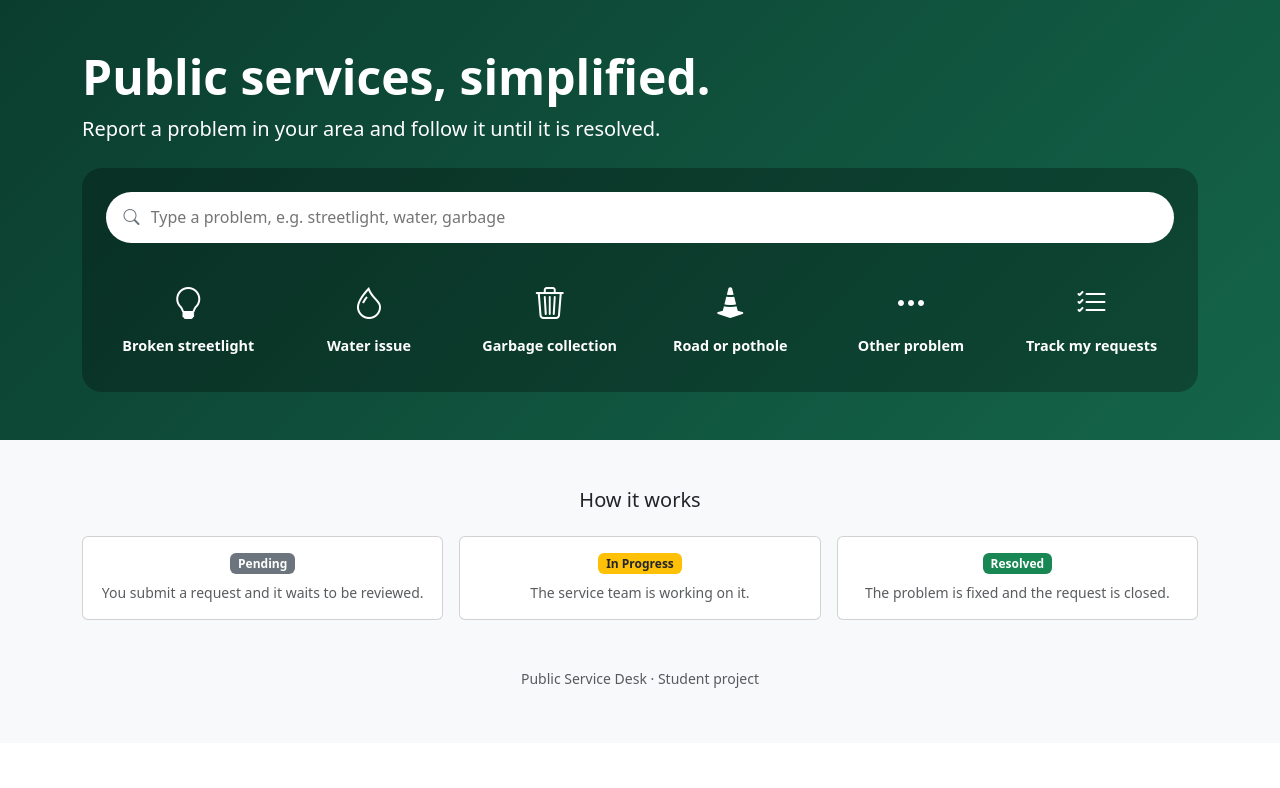
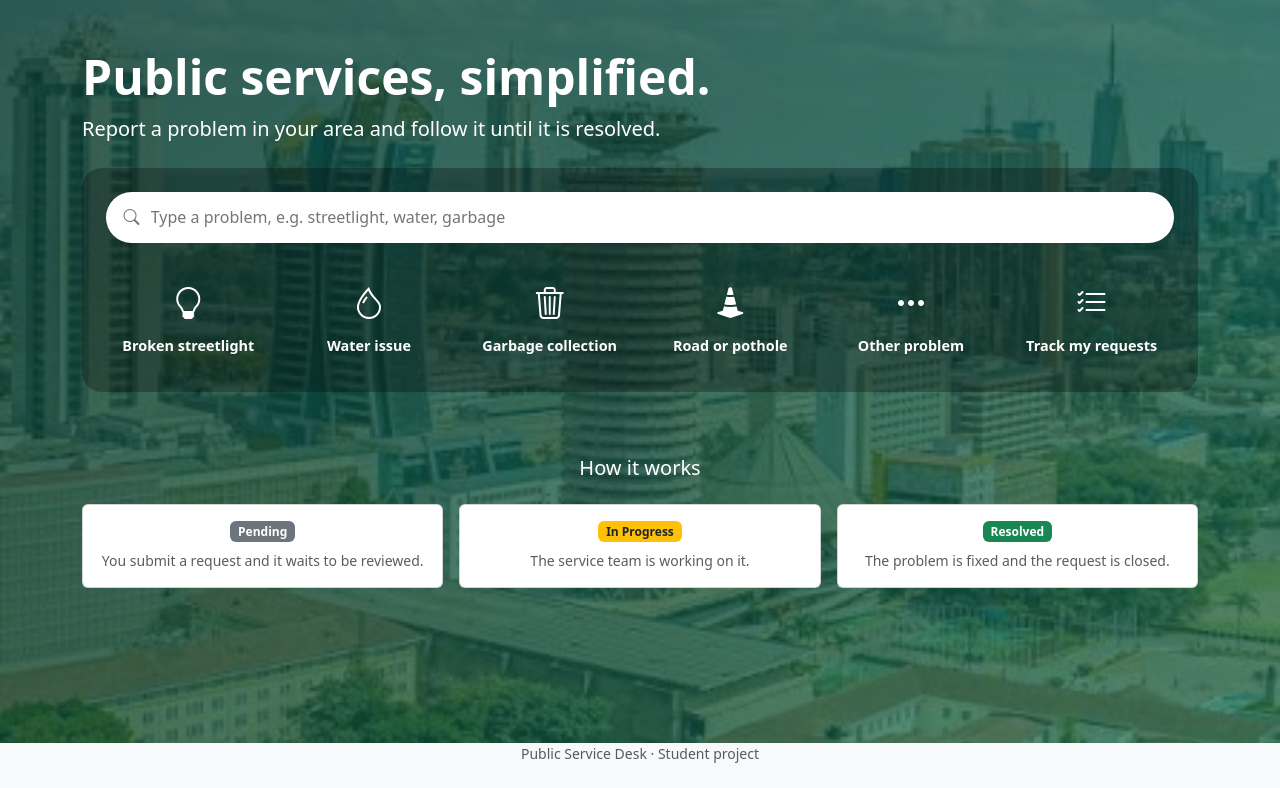
Before and after one commit to Milashi254/service-desk, a Django app: page / in a window 1280 px wide. Shown: the part 57-845 px from the top of the page. Before the commit the page ends 745 px from the top, so only its background shows below. Run offline with Django 5.2, Linux system fonts and the light colour scheme.

Commit message:
Add hero image and static settings

```diff
--- a/config/settings.py
+++ b/config/settings.py
@@ -132,3 +132,4 @@ LOGOUT_REDIRECT_URL = 'login'
 MEDIA_URL = '/media/'
 MEDIA_ROOT = BASE_DIR / 'media'
 STATIC_ROOT = BASE_DIR / 'staticfiles'
+STATICFILES_DIRS = [BASE_DIR / 'static']
--- a/templates/home.html
+++ b/templates/home.html
@@ -1,8 +1,19 @@
 {% extends 'base.html' %}
+{% load static %}
 {% block title %}Home{% endblock %}
 {% block page %}
   <style>
-    .hero { background: linear-gradient(135deg, #0b3d2e 0%, #14654a 100%); }
+    .home-bg {
+      background-color: #0b3d2e;
+      background-image:
+        linear-gradient(135deg, rgba(11, 61, 46, .80), rgba(20, 101, 74, .70)),
+        url("{% static 'images/hero.jpg' %}");
+      background-size: cover;
+      background-position: center;
+      background-attachment: fixed;
+      min-height: calc(100vh - 57px);
+    }
+    @media (max-width: 768px) { .home-bg { background-attachment: scroll; } }
     .service-panel { background: rgba(0, 0, 0, .28); border-radius: 1.25rem; }
     .search-wrap { position: relative; }
     .search-wrap i { position: absolute; left: 1.1rem; top: 50%; transform: translateY(-50%); color: #6c757d; }
@@ -13,8 +24,8 @@
     .tile:hover, .tile:focus-visible { background: rgba(255, 255, 255, .15); color: #fff; }
   </style>
 
-  <section class="hero text-white">
-    <div class="container py-5">
+  <div class="home-bg">
+    <section class="container py-5 text-white">
       <h1 class="display-5 fw-bold mb-2">Public services, simplified.</h1>
       <p class="lead mb-4">Report a problem in your area and follow it until it is resolved.</p>
       <div class="service-panel p-3 p-md-4">
@@ -44,17 +55,17 @@
         </div>
         <p id="noMatch" class="text-white text-center mt-3 mb-0" hidden>No matching service. Try “water” or “road”.</p>
       </div>
-    </div>
     </section>
 
-  <section class="container py-5">
-    <h2 class="h5 text-center mb-4">How it works</h2>
+    <section class="container pt-3 pb-5">
+      <h2 class="h5 text-center text-white mb-4">How it works</h2>
       <div class="row g-3 text-center">
         <div class="col-12 col-md-4"><div class="card p-3 h-100"><span class="badge bg-secondary mb-2 align-self-center">Pending</span><div class="small text-muted">You submit a request and it waits to be reviewed.</div></div></div>
         <div class="col-12 col-md-4"><div class="card p-3 h-100"><span class="badge bg-warning text-dark mb-2 align-self-center">In Progress</span><div class="small text-muted">The service team is working on it.</div></div></div>
         <div class="col-12 col-md-4"><div class="card p-3 h-100"><span class="badge bg-success mb-2 align-self-center">Resolved</span><div class="small text-muted">The problem is fixed and the request is closed.</div></div></div>
       </div>
     </section>
+  </div>
 {% endblock %}
 
 {% block scripts %}
```
Also changed, not shown: static/images/hero.jpg (added). Lines whose indentation alone changed are shown as unchanged.
